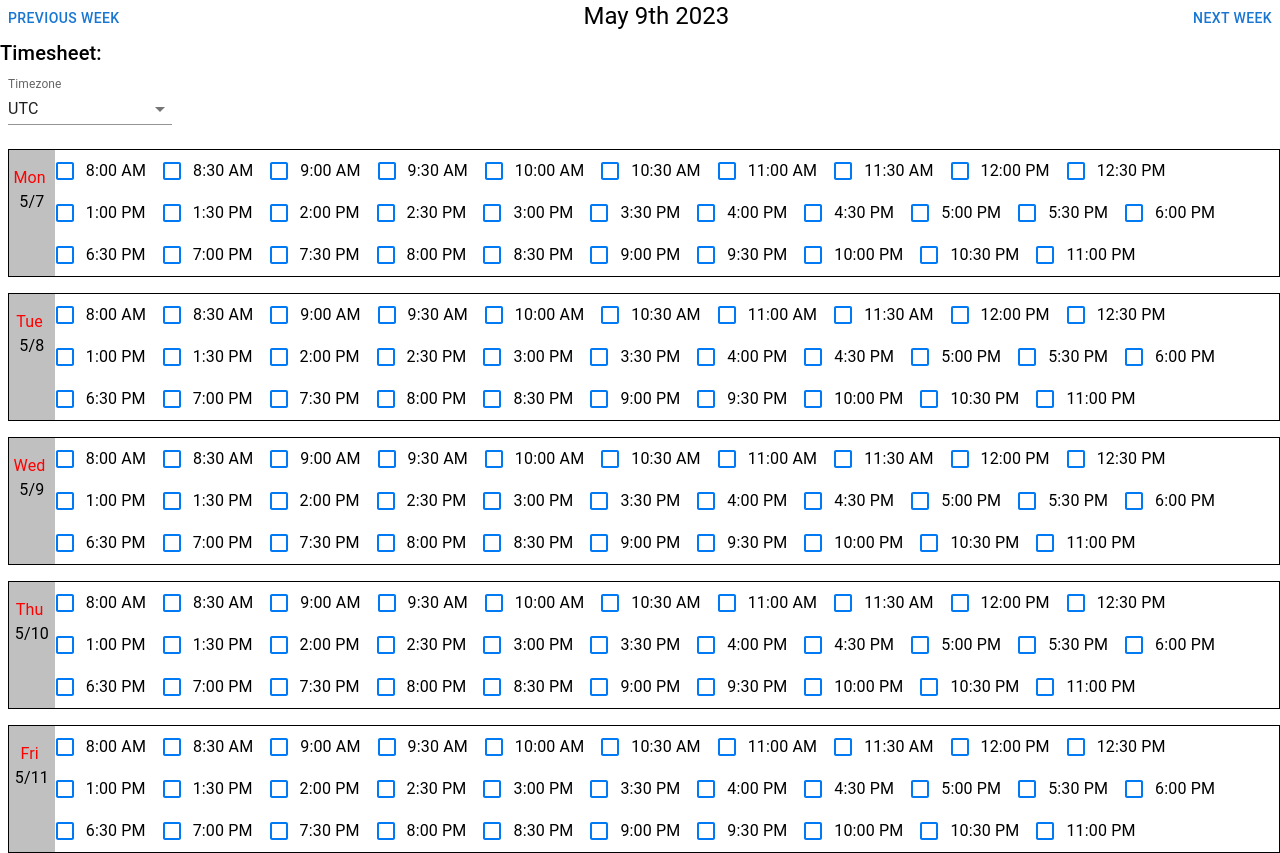
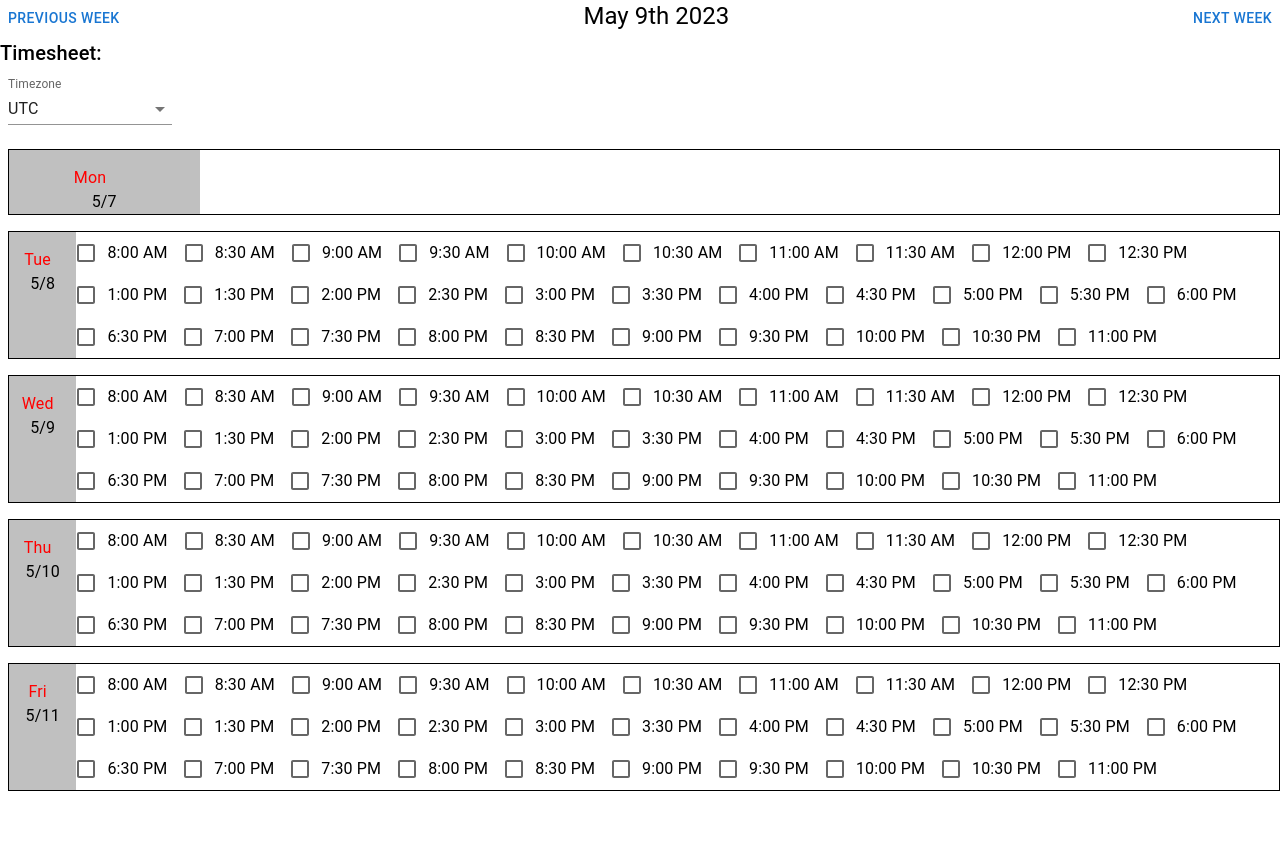
Before and after one commit to s4sahildudani/date_Task, a React (Create React App) app in the folder my-app/: page / in a window 1280 px wide. After the commit the page ends 800 px from the top, so only its background shows below. Built offline with nearby package versions, Linux system fonts and the light colour scheme.

Commit message:
updated code of task with proper time

```diff
--- a/my-app/src/pages/DateTask.js
+++ b/my-app/src/pages/DateTask.js
@@ -40,11 +40,17 @@ function DateTask() {
   }
 
   const convertToTimezone = (time) => {
-    return moment(time, "h:mm A").tz(timezone).format("h:mm A");
+    const datetime = moment.tz(
+      `${date.format("YYYY-MM-DD")} ${time}`,
+      "YYYY-MM-DD h:mm A",
+      "UTC"
+    );
+    const converted = datetime.clone().tz(timezone);
+    return converted.format("h:mm A");
   };
 
   return (
-    <div>
+
     <>
   <Box sx={{ display: "flex", justifyContent: "space-between" }}>
     <Button onClick={loadPreviousWeek}>Previous Week</Button>
@@ -75,34 +81,43 @@ function DateTask() {
   </Box>
   {daysOfWeek.map((day, index) => {
     const dayDate = date.clone().startOf("week").add(index, "days");
+    const isWeekday = index >= 1 && index <= 5;
     return (
       <Box
-              key={day}
-              sx={{ display: "flex", border: "1px solid black", mt: 2 ,ml:1 }}
+        key={`${day}-${dayDate.format("M/D")}`}
+        sx={{ display: "flex", border: "1px solid black", mt: 2, ml: 1 }}
       >
-              <Box sx={{ background: "silver", width: "10%" ,textAlign:"center" ,fontSize:"20px" }}>
-                <Typography sx={{ color: "red", width: "90%" ,mt:2 }}>
+        <Box
+          sx={{
+            background: "silver",
+            width: "15%",
+            textAlign: "center",
+            fontSize: "20px",
+          }}
+        >
+          <Typography sx={{ color: "red", width: "85%", mt: 2 }}>
             {day}
           </Typography>
           <Typography>{dayDate.format("M/D")}</Typography>
         </Box>
+        {isWeekday && (
           <Box>
             {times.map((time) => {
-                  const convertedTime = convertToTimezone(time);
               return (
                 <FormControlLabel
-                      key={time}
-                      control={<Checkbox sx={{ color: "rgb(0, 121, 244);" }} />}
-                      label={convertedTime}
+                  key={`${day}-${time}`}
+                  control={<Checkbox checked={false} />}
+                  label={convertToTimezone(time)}
                 />
               );
             })}
           </Box>
+        )}
       </Box>
     );
   })}
 </>
-    </div>
+
       );
     }
 
```
Lines whose indentation alone changed are shown as unchanged.
